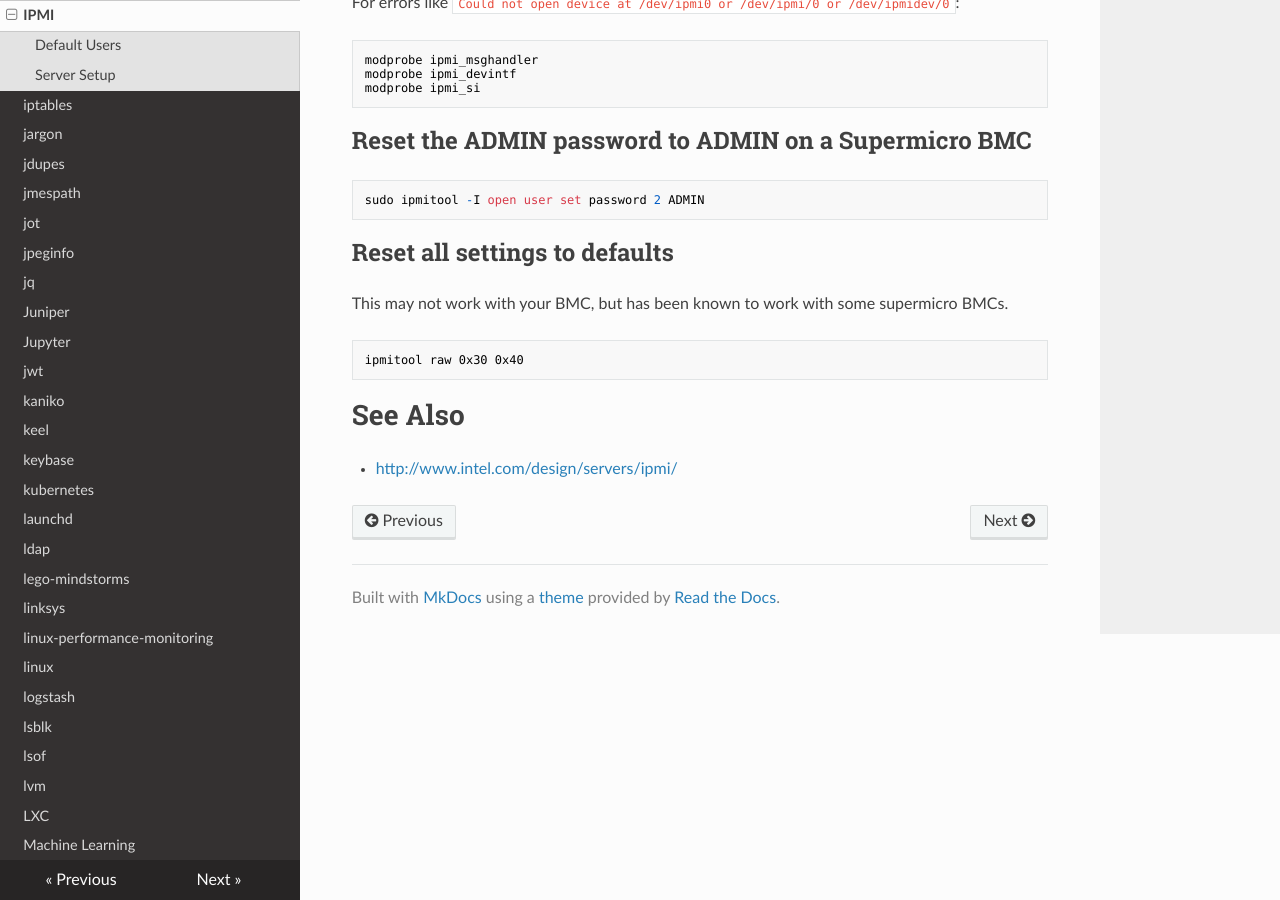
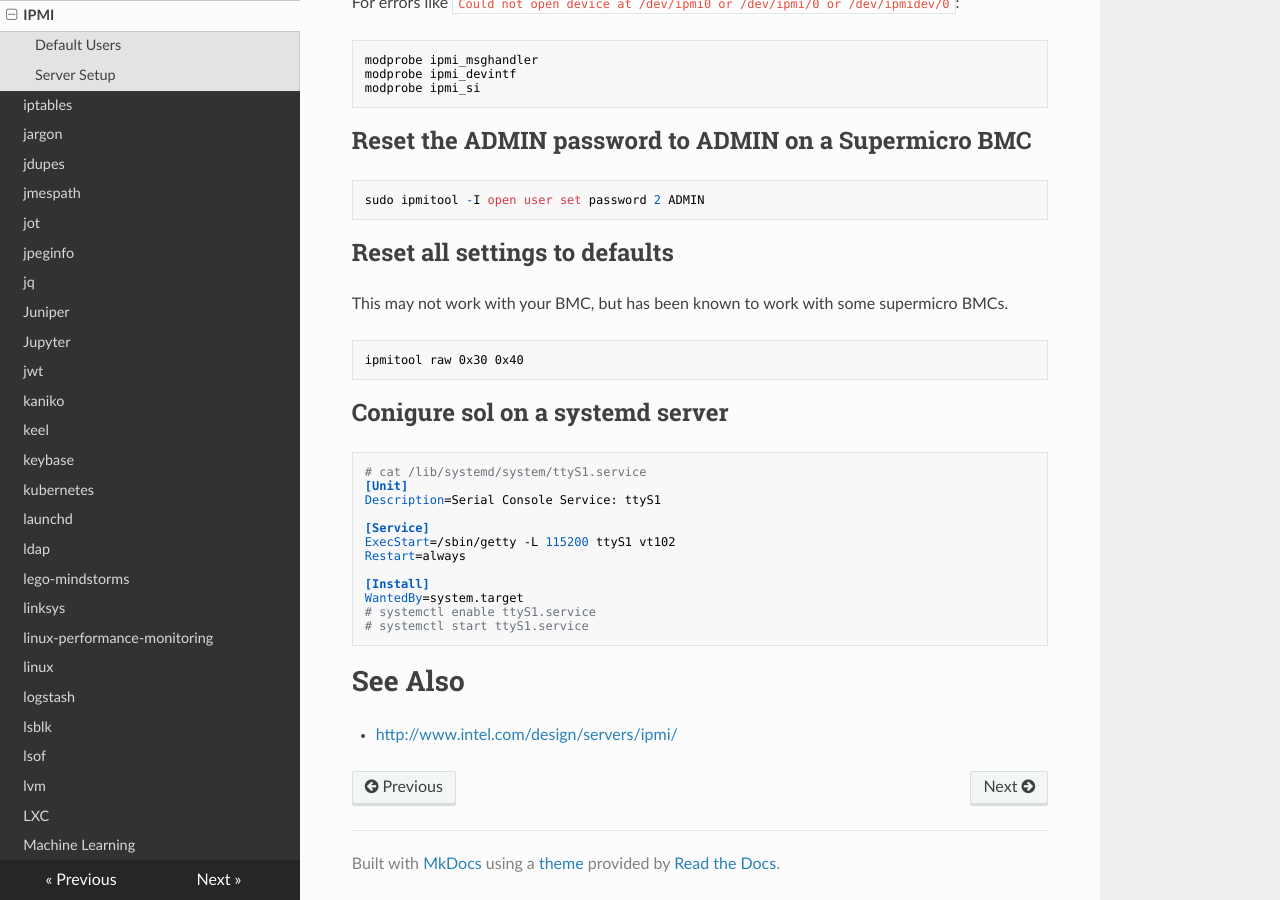
Before and after one commit to lando-cal/tech-notes, an MkDocs documentation site: the page built from docs/ipmi.md, in a window 1280 px wide and 900 px high, scrolled down 2639 px. Built offline with MkDocs 1.6.1, drawn with Linux system fonts in a browser that asks for light colours; nearby versions of some CDN libraries.

Commit message:
Add systemd ipmi configuration

````diff
--- a/docs/ipmi.md
+++ b/docs/ipmi.md
@@ -148,6 +148,23 @@ This may not work with your BMC, but has been known to work with some supermicro
 ipmitool raw 0x30 0x40
 ```
 
+## Conigure sol on a systemd server
+
+```
+# cat /lib/systemd/system/ttyS1.service
+[Unit]
+Description=Serial Console Service: ttyS1
+
+[Service]
+ExecStart=/sbin/getty -L 115200 ttyS1 vt102
+Restart=always
+
+[Install]
+WantedBy=system.target
+# systemctl enable ttyS1.service
+# systemctl start ttyS1.service
+```
+
 # See Also
 
 - <http://www.intel.com/design/servers/ipmi/>
````
